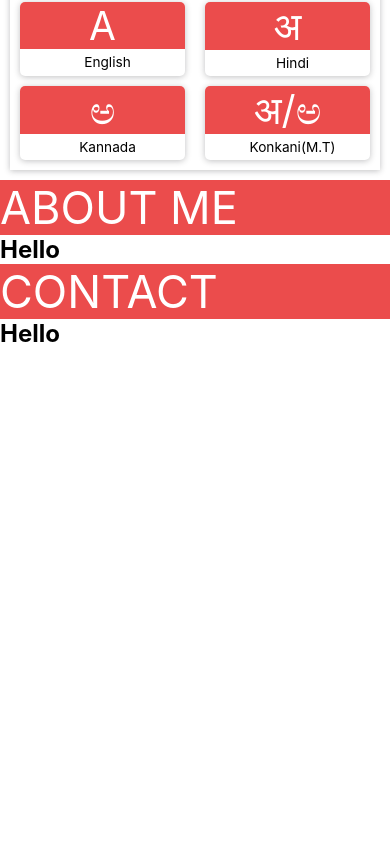
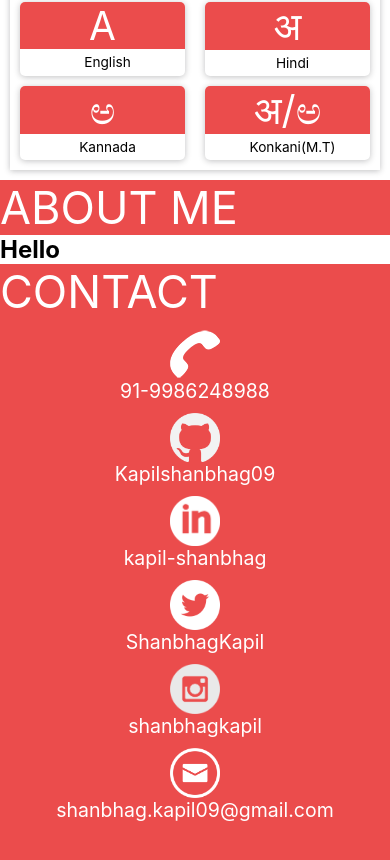
Before and after one commit to Kapilshanbhag09/My-Portfolio, a React (Create React App) app: page / in a window 390 px wide. Shown: the part 2683-3543 px from the top of the page. Before the commit the page ends 3031 px from the top, so only its background shows below. Built offline with nearby package versions, Linux system fonts and the light colour scheme.

Commit message:
Added Contact Section

```diff
--- a/src/App.css
+++ b/src/App.css
@@ -368,18 +368,6 @@ flex-direction: column;
   font-size: 3.5vw;
 }
 
-
-
-
-
-
-
-
-
-
-
-
-
 .middlebar_4_4_1{
   display: flex;
   flex-direction: column;
@@ -396,5 +384,12 @@ flex-direction: column;
 .middlebar_4_4_1_box_language{
   font-size: 3.5vw;
 }
+.middlebar_6{
+  background-color: #eb4c4c;
+}
+.middlebar_6_1{
+
 
 }
+
+}
--- a/src/App.js
+++ b/src/App.js
@@ -248,8 +248,49 @@ function App() {
         <div className="middlebar_2_1">
           <p className={"middlebar_2_1_t1"}>CONTACT</p>
         </div>
-        <div>
-          <h2>Hello</h2>
+        <div className="middlebar_6_1">
+        <div style={{display:'flex',flexDirection:'column',alignItems:'center',marginTop:'10px'}}>
+        <img src={Phone_Logo} width="50px" />
+        </div>
+        <p style={{fontSize:'5vw',color:'white',textAlign:'center'}}>91-9986248988</p>
+        </div>
+        <div className="middlebar_6_1">
+        <div style={{display:'flex',flexDirection:'column',alignItems:'center',marginTop:'10px'}}>
+        <img src={Github_Logo} width="50px" />
+        </div>
+        <p style={{fontSize:'5vw',color:'white',textAlign:'center'}}>Kapilshanbhag09</p>
+
+
+        </div>
+        <div className="middlebar_6_1">
+          <div style={{display:'flex',flexDirection:'column',alignItems:'center',marginTop:'10px'}}>
+          <img src={Linkedin_Logo} width="50px"/>
+          </div>
+        <p style={{fontSize:'5vw',color:'white',textAlign:'center'}}>kapil-shanbhag</p>
+        </div>
+        <div className="middlebar_6_1">
+        <div style={{display:'flex',flexDirection:'column',alignItems:'center',marginTop:'10px'}}>
+        <img src={Twitter_Logo} width="50px" />
+        </div>
+              <p style={{fontSize:'5vw',color:'white',textAlign:'center'}}>ShanbhagKapil</p>
+
+
+        </div>
+        <div className="middlebar_6_1">
+        <div style={{display:'flex',flexDirection:'column',alignItems:'center',marginTop:'10px'}}>
+        <img src={Instagram_Logo} width="50px" />
+        </div>
+              <p style={{fontSize:'5vw',color:'white',textAlign:'center'}}>shanbhagkapil</p>
+
+
+        </div>
+        <div className="middlebar_6_1">
+        <div style={{display:'flex',flexDirection:'column',alignItems:'center',marginTop:'10px'}}>
+        <img src={Email_Logo} width="50px" />
+        </div>
+        <p style={{fontSize:'5vw',color:'white',textAlign:'center',paddingBottom:'50px'}}>shanbhag.kapil09@gmail.com</p>
+
+
         </div>
       </div>
       </div>
```
